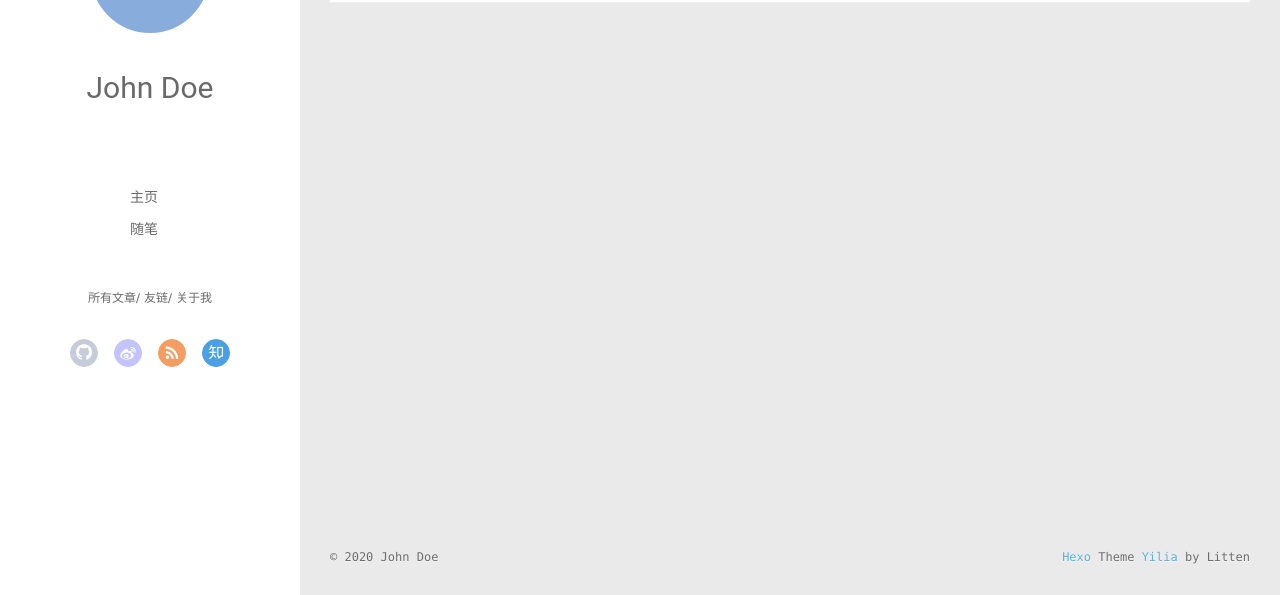
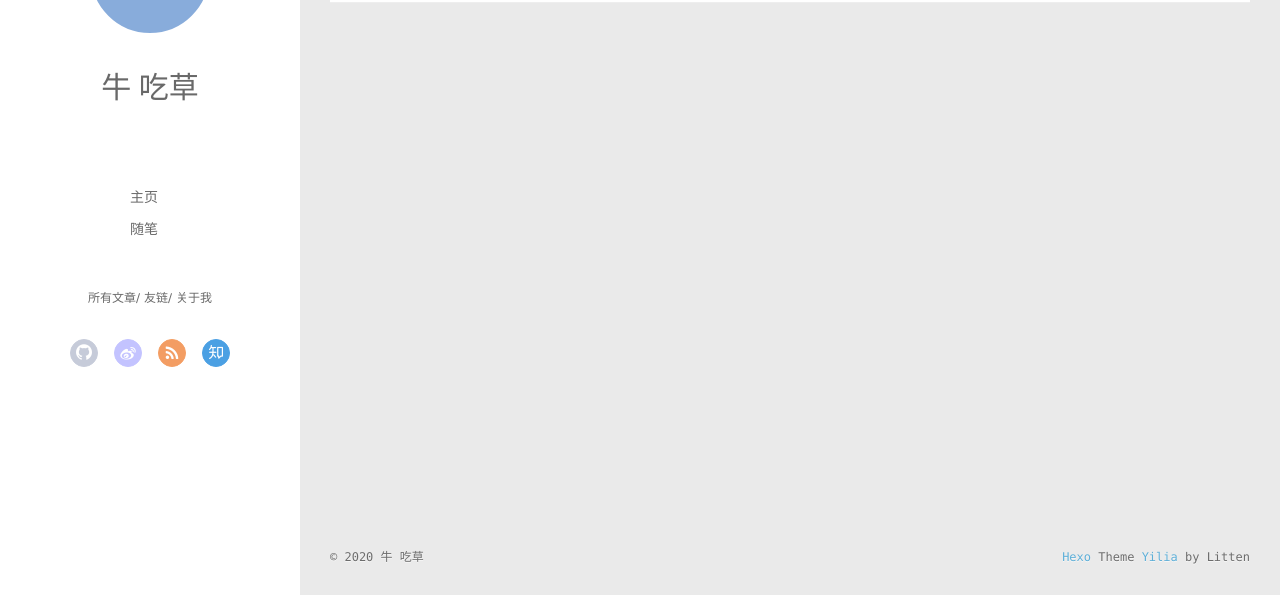
Before and after one commit to niuchicao-365/niuchicao-365.github.io, a plain HTML site: page archives/index.html in a window 1280 px wide. Shown: the part 202-797 px from the top of the page. Drawn offline with Linux system fonts and the light colour scheme; no server answers.

Commit message:
Site updated: 2020-06-28 10:39:33

```diff
--- a/archives/index.html
+++ b/archives/index.html
@@ -13,7 +13,7 @@
 <meta property="og:url" content="http://yoursite.com/archives/index.html">
 <meta property="og:site_name" content="Hexo">
 <meta property="og:locale" content="en_US">
-<meta property="article:author" content="John Doe">
+<meta property="article:author" content="牛 吃草">
 <meta name="twitter:card" content="summary">
 
     <link rel="alternative" href="/atom.xml" title="Hexo" type="application/atom+xml">
@@ -46,7 +46,7 @@
 			<img src="" class="js-avatar">
 		</a>
 		<hgroup>
-		  <h1 class="header-author"><a href="/">John Doe</a></h1>
+		  <h1 class="header-author"><a href="/">牛 吃草</a></h1>
 		</hgroup>
 
 
@@ -104,7 +104,7 @@
 				<img src="" class="js-avatar">
 			</div>
 			<hgroup>
-			  <h1 class="header-author js-header-author">John Doe</h1>
+			  <h1 class="header-author js-header-author">牛 吃草</h1>
 			</hgroup>
 
 
@@ -229,7 +229,7 @@
   <div class="outer">
     <div id="footer-info">
     	<div class="footer-left">
-    		&copy; 2020 John Doe
+    		&copy; 2020 牛 吃草
     	</div>
       	<div class="footer-right">
       		<a href="http://hexo.io/" target="_blank">Hexo</a>  Theme <a href="https://github.com/litten/hexo-theme-yilia" target="_blank">Yilia</a> by Litten
```
Also changed, not shown: 2020/06/28/hello-world/index.html (+4 -4 lines), 2020/06/28/我的第一篇文章/index.html (+4 -4 lines), archives/2020/06/index.html (+4 -4 lines), archives/2020/index.html (+4 -4 lines), index.html (+4 -4 lines).
